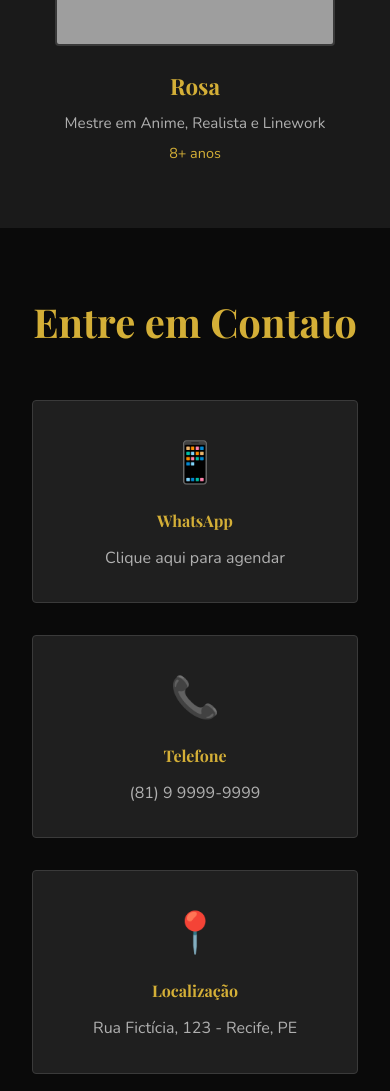
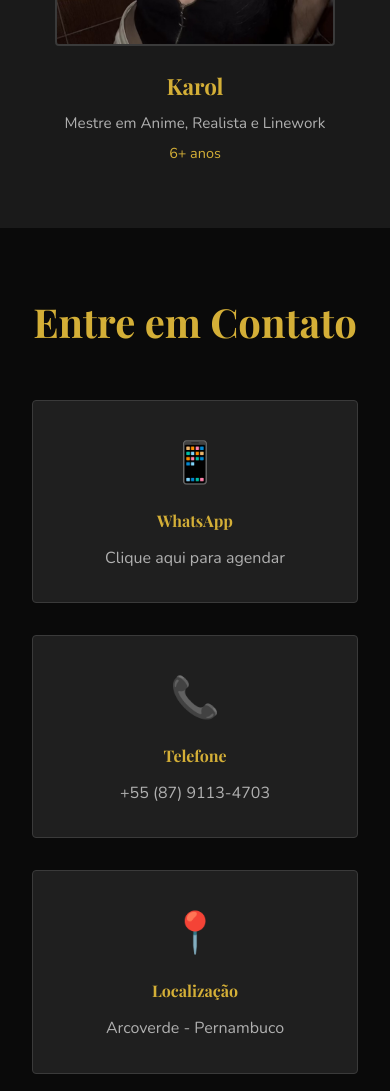
Before and after one commit to Eduardo123Andrade/landingpages, a React (Vite) app: page /dressrosa-tattoo in a window 390 px wide. Shown: the part 5633-6724 px from the top of the page. Built offline with nearby package versions, Linux system fonts and the light colour scheme; grey boxes are pictures that could not be loaded; a web font is replaced by a local one.

Commit message:
feat(dressrosa): update contact info and tattoo artist details
Update WhatsApp, phone, and address.

Update artist name to Karol and experience.

Add new images to public directory.

```diff
--- a/src/pages/dressrosa_tattoo/constants.ts
+++ b/src/pages/dressrosa_tattoo/constants.ts
@@ -1,8 +1,8 @@
-export const WHATSAPP = 'https://wa.me/558199999999'
+export const WHATSAPP = 'https://wa.me/558791134703'
 export const INSTAGRAM = 'https://instagram.com/dressrosatattoo'
-export const PHONE = '(81) 9 9999-9999'
+export const PHONE = '+55 (87) 9113-4703'
 export const EMAIL = 'contato@dressrosatattoo.com'
-export const ADDRESS = 'Rua Fictícia, 123 - Recife, PE'
+export const ADDRESS = 'Arcoverde - Pernambuco'
 
 export const SERIF = "'Playfair Display', Georgia, serif"
 export const SANS = "'Nunito', system-ui, sans-serif"
@@ -58,9 +58,9 @@ export const SERVICES = [
 
 export const ARTISTS = [
   {
-    name: 'Rosa',
+    name: 'Karol',
     specialty: 'Mestre em Anime, Realista e Linework',
-    experience: '8+ anos',
+    experience: '6+ anos',
     image: '/images/dressrosa-tattoo/tatuadora/587652654_17868795972472898_4056990377599748810_n.jpg',
   },
 ]
```
Also changed, not shown: public/images/dressrosa-tattoo/tatuadora/587652654_17868795972472898_4056990377599748810_n.jpg (added).
